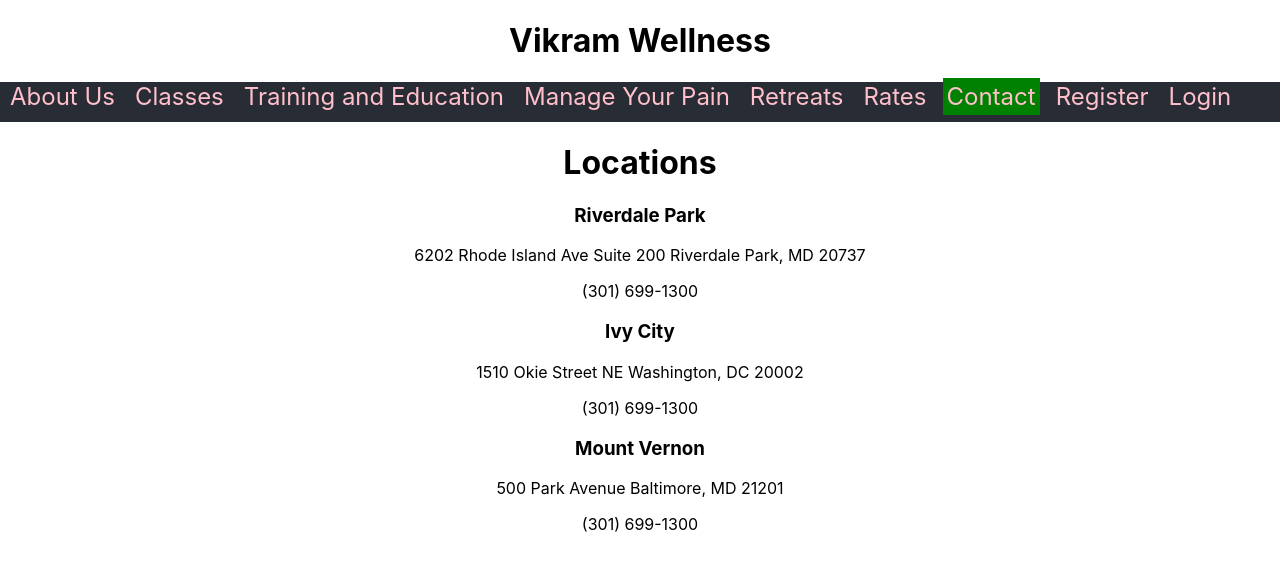
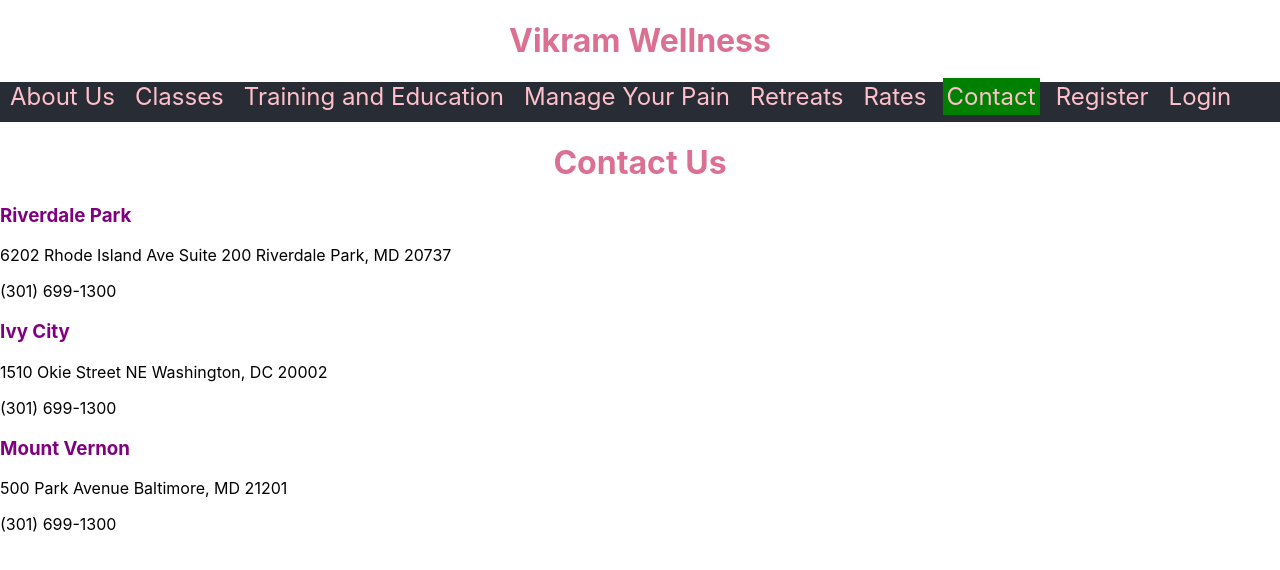
Before and after one commit to Gamoundo/Vikram-wellness, a React (Create React App) app in the folder vikram-frontend/: page /contact in a window 1280 px wide. Shown: the top 570 px of the page. Built offline with nearby package versions, Linux system fonts and the light colour scheme.

Commit message:
styled the h1s

```diff
--- a/vikram-frontend/src/App.css
+++ b/vikram-frontend/src/App.css
@@ -43,3 +43,15 @@
   text-align: left;
   font-size: x-large;
 }
+
+.contact {
+  text-align: left;
+}
+
+.area {
+  color: purple;
+}
+
+h1 {
+  color: palevioletred;
+}
--- a/vikram-frontend/src/Contact.js
+++ b/vikram-frontend/src/Contact.js
@@ -7,7 +7,7 @@ function Contact(props) {
     return (arr.map((element) => {
         return(
             <div className="project">
-                <h3> {element.area}</h3>
+                <h3 className="area"> {element.area}</h3>
                 <p> {element.address}</p>
                 <p> {element.phone}</p>
 
@@ -21,8 +21,11 @@ function Contact(props) {
 
     return(
         <div>
-            <h1>Locations</h1>
+            <h1>Contact Us</h1>
+            <div className="contact">
             {displayLocations(props.locations)}
+            </div>
+
         </div>
     )
 }
```
